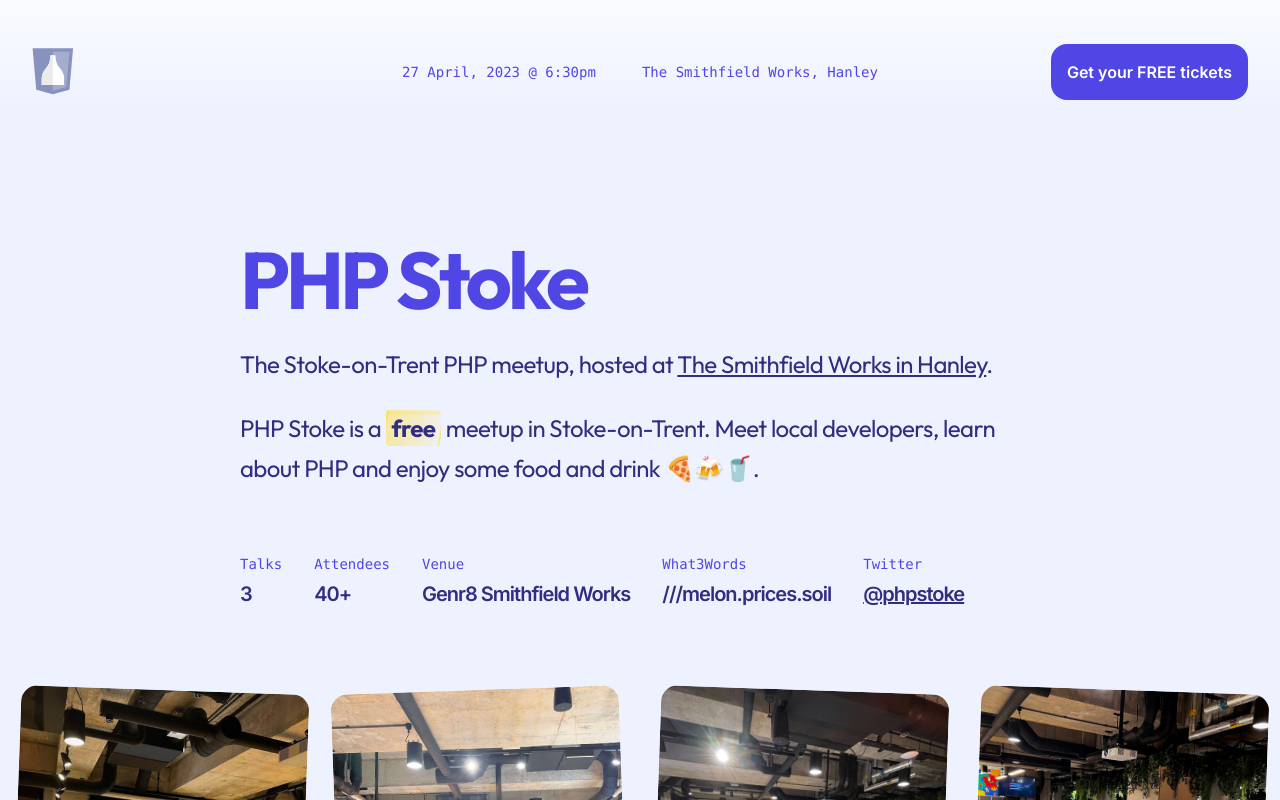
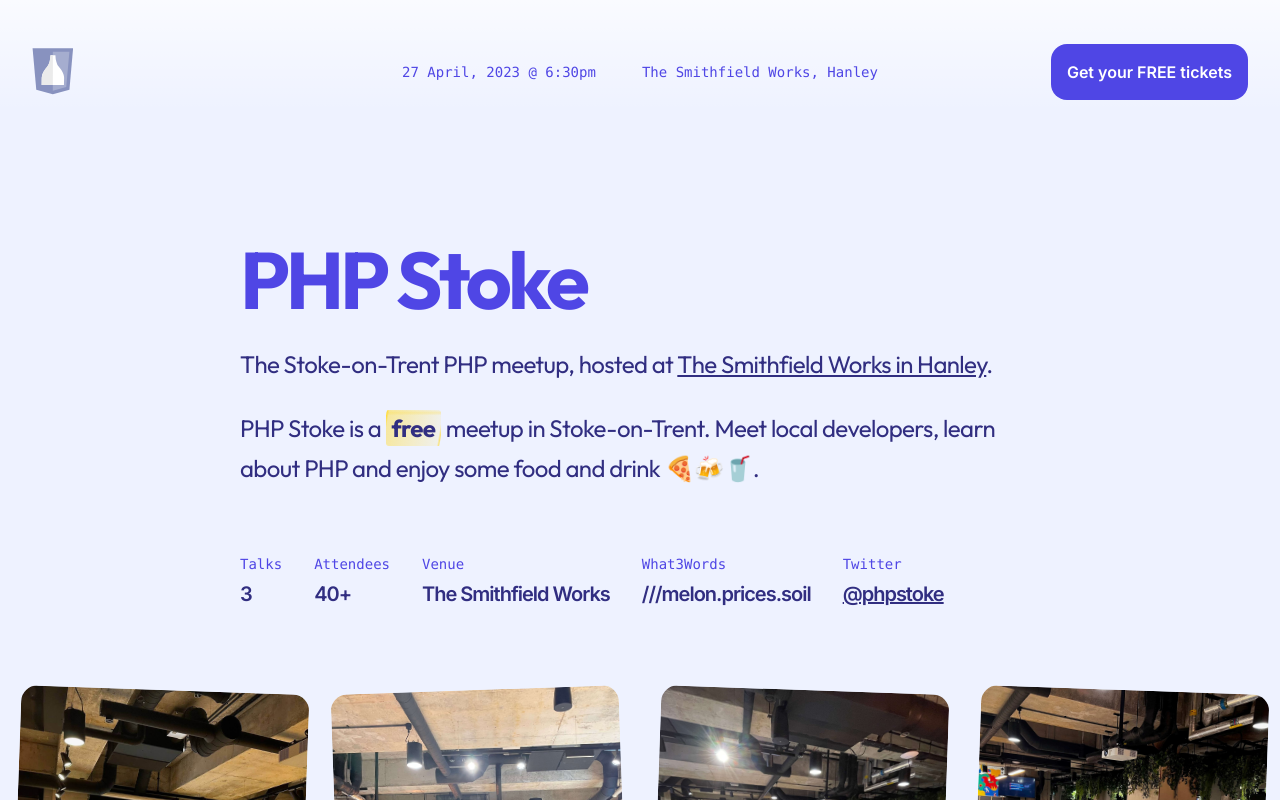
Before and after one commit to phpstoke/phpstoke.co.uk, a Next.js app: page / in a window 1280 px wide. Shown: the top 800 px of the page. Built offline with nearby package versions, Linux system fonts and the light colour scheme; some icons are missing.

Commit message:
Update Hero.jsx

```diff
--- a/src/components/Hero.jsx
+++ b/src/components/Hero.jsx
@@ -73,7 +73,7 @@ export function Hero() {
             {[
               ['Talks', '3'],
               ['Attendees', '40+'],
-              ['Venue', 'Genr8 Smithfield Works'],
+              ['Venue', 'The Smithfield Works'],
               ['What3Words', '///melon.prices.soil'],
             ].map(([name, value]) => (
               <div key={name}>
```
